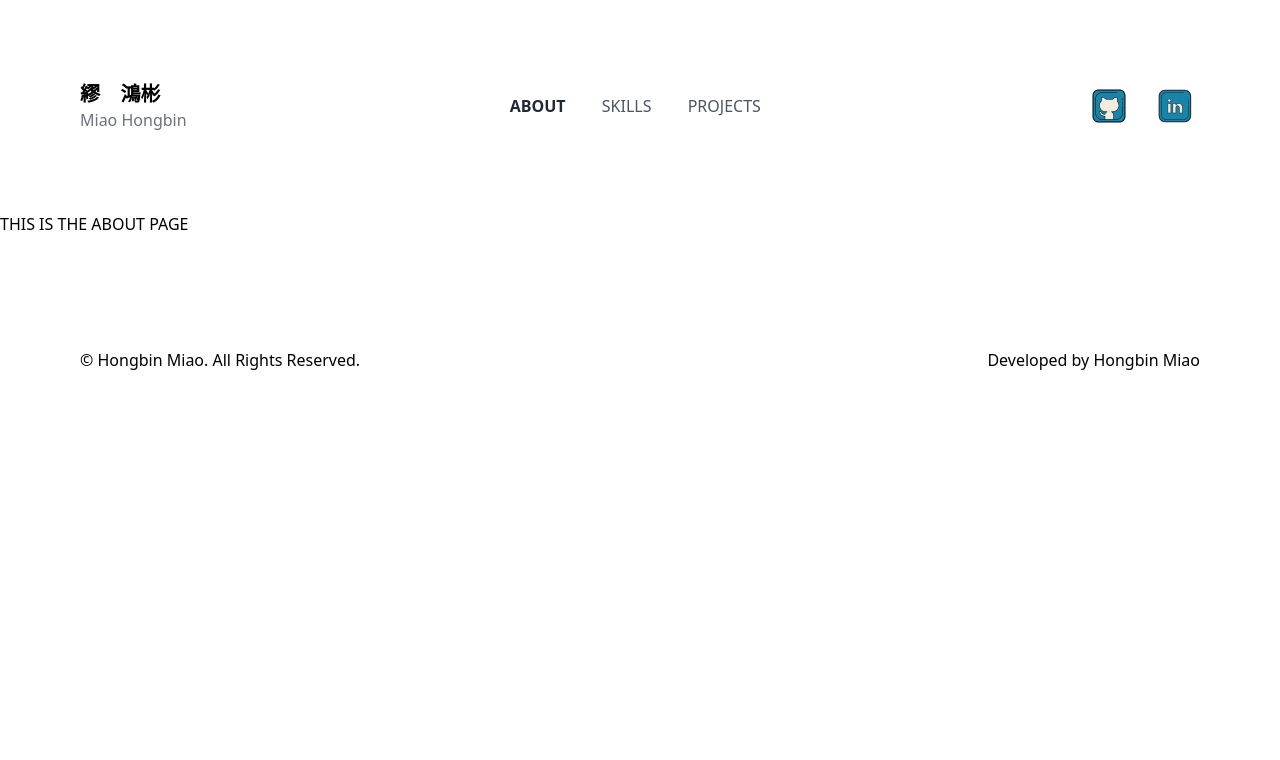
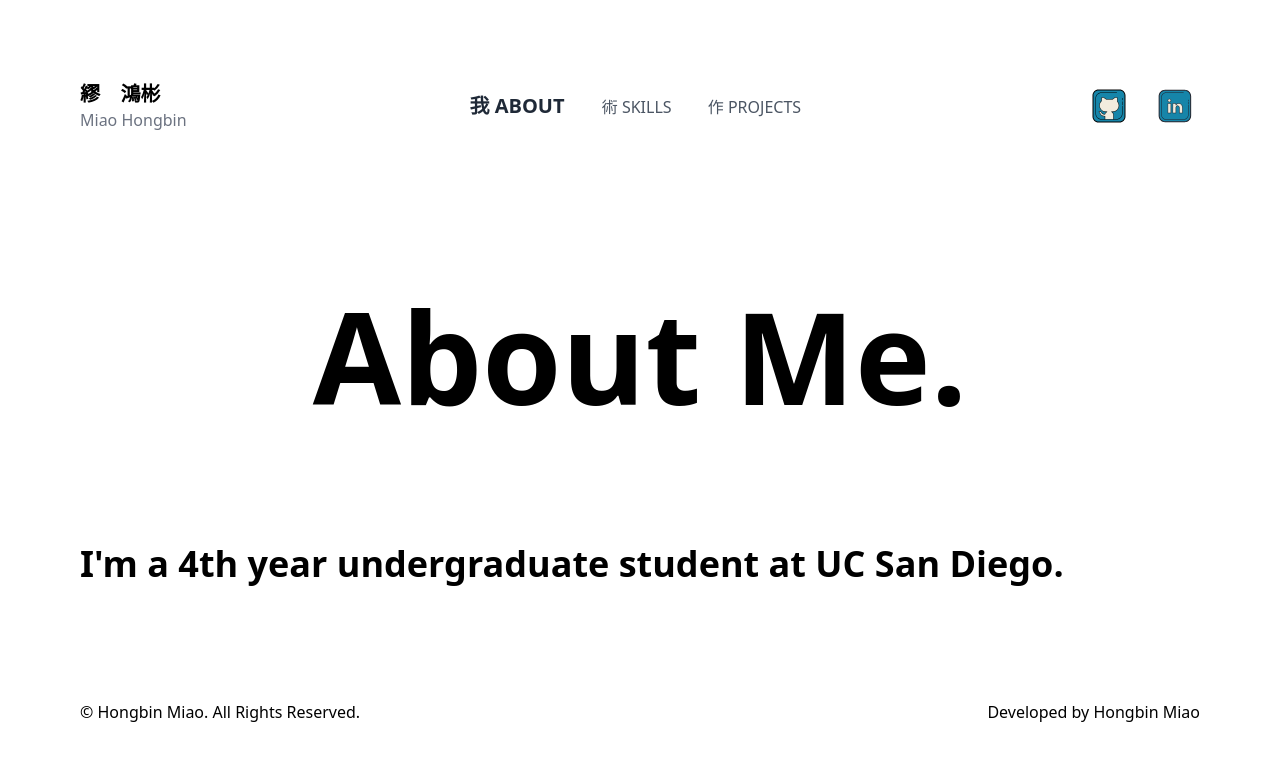
Before and after one commit to zslrmhb/my-space, a Next.js app: page /about in a window 1280 px wide. Shown: the top 760 px of the page. Built offline with nearby package versions, Linux system fonts and the light colour scheme.

Commit message:
navbar change and echart change, add special effect

```diff
--- a/components/AboutMe.js
+++ b/components/AboutMe.js
@@ -1,10 +1,22 @@
 import myInfo from "../constants/info";
-import { Canvas } from "@react-three/fiber";
 
 export default function AboutMe() {
   return (
-    <div className="">
-      <h1>THIS IS THE ABOUT PAGE</h1>
-    </div>
+    <section>
+      <div calssName="max-w-6xl mx-auto h-48">
+        <h1 className=" text-5xl md:text-9xl font-bold py-20 text-left md:text-center">
+          About Me.
+        </h1>
+      </div>
+      <div className="-mt-10">
+        <div className="text-container max-w-6xl mx-auto pt-20">
+          <p
+            className="leading-loose text-2xl md:text-4xl font-semibold  mx-4"
+            style={{ lineHeight: "3rem" }}>
+            {myInfo.about.title}.
+          </p>
+        </div>
+      </div>
+    </section>
   );
 }
--- a/components/ContainerBlock.js
+++ b/components/ContainerBlock.js
@@ -40,17 +40,13 @@ export default function ContainerBlock({ children, ...customMeta }) {
         )}
       </Head>
 
+
       {/* <main className="relative  flex flex-col p-9 w-screen h-screen"></main> */}
-      <main className="w-screen">
+      <main className="w-full">
         <Navbar />
         {/* <Scene /> */}
-
-        {/* <div className="relative flex flex-row h-full z-10"> */}
-        {/* <Sidebar /> */}
-
         <div>{children}</div>
         <Footer />
-        {/* </div> */}
       </main>
     </div>
   );
--- a/components/Hero.js
+++ b/components/Hero.js
@@ -13,21 +13,11 @@ export default function Hero() {
       </div>
 
       {/* Image Container */}
-      <div className="hidden lg:block  relative  w-full md:w-1/2 -mr-40 mt-20">
-        <div className="w-3/4 ">
-          <Image src={myInfo.profilePic} alt="avatar" className="" />
+      <div className="hidden lg:block relative  w-full md:w-1/2 -mr-40 mt-20">
+        <div className="3/4">
+          <Image src={myInfo.profilePic} alt="avatar" height={300} />
         </div>
       </div>
     </div>
   );
-  //   <div className="absolute top-10">
-  //     <h1 className="text-8xl">光臨</h1>
-  //     <h2 className="text-6xl">
-  //       <strong>WELCOME</strong> TO MY SPACE
-  //     </h2>
-  //     <div className="">
-  //       <Image src={myInfo.profilePic} alt="avatar" className="" />
-  //     </div>
-  //   </div>
-  // );
 }
--- a/components/Navbar.js
+++ b/components/Navbar.js
@@ -9,9 +9,9 @@ export default function Navbar() {
     <>
       <div className="max-w-6xl  mx-auto px-4 py-10 md:py-20">
         <div className="flex  md:flex-row justify-between items-center">
-          <div className="flex flex-col">
+          <div className="flex flex-col ">
             <Link href="/">
-              <h1 className="font-semibold text-xl">
+              <h1 className="font-semibold text-xl hover:text-2xl">
                 {myInfo.nameCN[0]} &ensp; {myInfo.nameCN[1]}
               </h1>
               <p className="text-base font-light text-gray-500">
@@ -23,30 +23,30 @@ export default function Navbar() {
           <div className="space-x-8 hidden md:block">
             <Link
               href="/about"
-              className={`text-base  ${
+              className={`text-l hover:text-xl ${
                 router.asPath === "/about"
-                  ? "text-gray-800 font-bold "
+                  ? "text-gray-800 font-bold text-xl"
                   : "text-gray-600 font-normal "
               }`}>
-              ABOUT{" "}
+              我 ABOUT{" "}
             </Link>
             <Link
               href="/skills"
-              className={`text-base  ${
+              className={`text-l hover:text-xl ${
                 router.asPath === "/skills"
-                  ? "text-gray-800 font-bold "
+                  ? "text-gray-800 font-bold text-xl"
                   : "text-gray-600 font-normal "
               }`}>
-              SKILLS{" "}
+              術 SKILLS{" "}
             </Link>
             <Link
               href="/projects"
-              className={`text-base  ${
+              className={`text-l hover:text-xl ${
                 router.asPath === "/projects"
-                  ? "text-gray-800 font-bold "
+                  ? "text-gray-800 font-bold text-xl"
                   : "text-gray-600 font-normal "
               }`}>
-              PROJECTS{" "}
+              作 PROJECTS{" "}
             </Link>
           </div>
           <div className="space-x-4 flex flex-row items-center">
--- a/components/Skills.js
+++ b/components/Skills.js
@@ -2,22 +2,22 @@ import { useRef, useEffect, useState } from "react";
 import SkillGraphECharts from "./SkillGraphECharts";
 
 export default function Skills() {
-  const [childDimensions, setChildDimensions] = useState({
-    width: 0,
-    height: 0,
-  });
+  // const [childDimensions, setChildDimensions] = useState({
+  //   width: 0,
+  //   height: 0,
+  // });
 
-  const childrenRef = useRef();
-  useEffect(() => {
-    if (childrenRef.current) {
-      const { width, height } = childrenRef.current.getBoundingClientRect();
-      setChildDimensions({ width, height });
-    }
-  }, []);
+  // const childrenRef = useRef();
+  // useEffect(() => {
+  //   if (childrenRef.current) {
+  //     const { width, height } = childrenRef.current.getBoundingClientRect();
+  //     setChildDimensions({ width, height });
+  //   }
+  // }, []);
 
   return (
-    <div ref={childrenRef} className="flex flex-grow w-full h-full">
-      <SkillGraphECharts  />
+    <div className="w-screen h-96">
+      <SkillGraphECharts />
     </div>
   );
 }
--- a/constants/info.js
+++ b/constants/info.js
@@ -12,6 +12,7 @@ const myInfo = {
   email: "zslrmhb@gmail.com",
   linkedin: "https://www.linkedin.com/in/hongbinmiao/",
   linkedinPic: linkedinPic,
+  about: {title: "I'm a 4th year undergraduate student at UC San Diego", description: "I love learning new tools/skills!!!"},
   colorPalette: {
     blue: "#1685a9",
     green: "#16a951",
```
